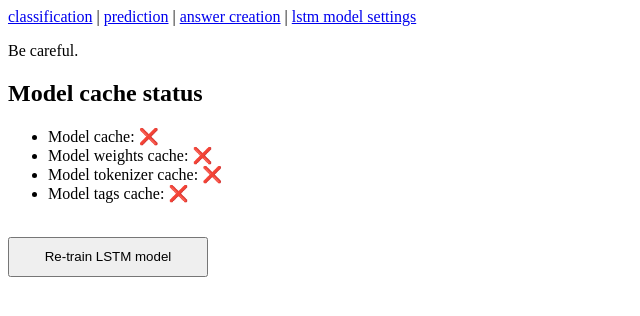
After one commit to username-png/olie-1, a Django app: page /questions/model/ in a window 1280 px wide. The commit adds this page. Shown: the top 316 px of the page, without its empty margins (0-640 px from the left). Run offline with Django 3.2, Linux system fonts and the light colour scheme; parts of the project's set-up code (start-up, migrations or seed data) failed here and were passed over.

Commit message:
Add lstm model settings page

```diff
--- /dev/null
+++ b/app/questions/templates/questions/model_settings.html
@@ -0,0 +1,23 @@
+{% extends 'base.html' %}
+{% block content %}
+<p>Be careful.</p>
+<p>
+    <h2>Model cache status</h2>
+    <ul>
+        <li>Model cache: {% if model_cache %}&#10004;{% else %}&#10060;{% endif %}</li>
+        <li>Model weights cache: {% if model_weights_cache %}&#10004;{% else %}&#10060;{% endif %}</li>
+        <li>Model tokenizer cache: {% if tokenizer_cache %}&#10004;{% else %}&#10060;{% endif %}</li>
+        <li>Model tags cache: {% if tags_cache %}&#10004;{% else %}&#10060;{% endif %}</li>
+    </ul>
+</p>
+<br/>
+<form method="post">
+    {% csrf_token %}
+    <input type="hidden" name="retrain" value="1" />
+    <input type="submit" value="Re-train LSTM model" style="width: 200px; height: 40px;">
+</form>
+{% if retrain %}
+<p><strong>RETRAINING MODEL.... HAND TIGHT</strong></p>
+<p><i>{{ retrain }}</i></p>
+{% endif %}
+{% endblock content %}
--- a/app/questions/urls.py
+++ b/app/questions/urls.py
@@ -3,6 +3,7 @@ from django.urls import path
 from .views import (
     AnswerCreateView,
     ClassificationView,
+    ModelSettingsView,
     PredictDemoView,
 )
 
@@ -23,4 +24,9 @@ urlpatterns = [
         AnswerCreateView.as_view(),
         name='questions_answer',
     ),
+    path(
+        'model/',
+        ModelSettingsView.as_view(),
+        name='questions_model',
+    ),
 ]
--- a/app/questions/views.py
+++ b/app/questions/views.py
@@ -1,9 +1,12 @@
+from pathlib import Path
+
 from rest_framework import viewsets
 from rest_framework.response import Response
 from rest_framework.views import APIView
 
 from django.db import models
 from django.urls import reverse
+from django.views.generic import TemplateView
 from django.views.generic.edit import (
     CreateView,
     FormView,
@@ -27,6 +30,7 @@ from .models import (
     Tag,
 )
 from .serializers import TagSerializer
+from .tasks import retrain_model
 
 
 class TagViewSet(viewsets.ModelViewSet):
@@ -87,3 +91,31 @@ class AnswerCreateView(CreateView):
 
     def get_success_url(self):
         return reverse('questions_answer')
+
+
+class ModelSettingsView(TemplateView):
+    template_name = 'questions/model_settings.html'
+
+    def post(self, request):
+        # ugly temporary state
+        self.retrain = bool(int(request.POST.get('retrain', 0)))
+        return super().get(request)
+
+    def get_context_data(self, **kwargs):
+        context = super().get_context_data(**kwargs)
+
+        model_cache_path = Path('model/data')
+        model_cache = model_cache_path / 'model.json'
+        model_weights_cache = model_cache_path / 'model.h5'
+        tokenizer_cache = model_cache_path / 'tokenizer.json'
+        tags_cache = model_cache_path / 'tags.json'
+
+        context['model_cache'] = model_cache.is_file()
+        context['model_weights_cache'] = model_weights_cache.is_file()
+        context['tokenizer_cache'] = tokenizer_cache.is_file()
+        context['tags_cache'] = tags_cache.is_file()
+
+        if hasattr(self, 'retrain') and self.retrain:
+            context['retrain'] = retrain_model.send()
+
+        return context
--- a/app/templates/base.html
+++ b/app/templates/base.html
@@ -9,7 +9,7 @@
         <a href="{% url 'questions_classification' %}">classification</a> |
         <a href="{% url 'questions_prediction' %}">prediction</a> |
         <a href="{% url 'questions_answer' %}">answer creation</a> |
-        <a href="{% url 'questions_prediction' %}">lstm model settings</a>
+        <a href="{% url 'questions_model' %}">lstm model settings</a>
         {% block content %}
         {% endblock content %}
     </body>
```
Also changed, not shown: model/data.py (+0 -9 lines), 1 other file.
